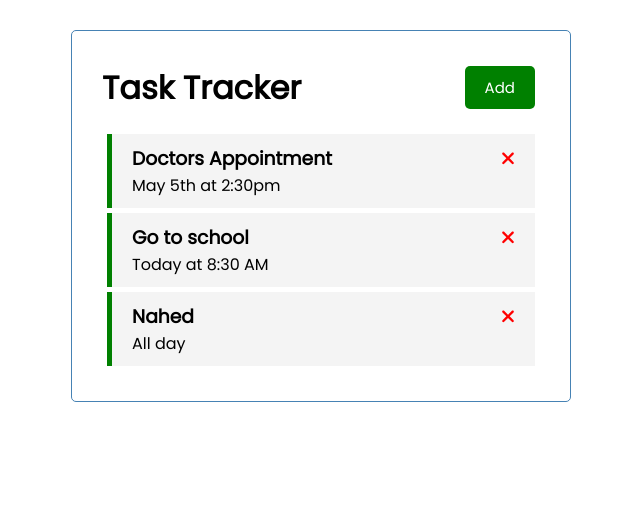
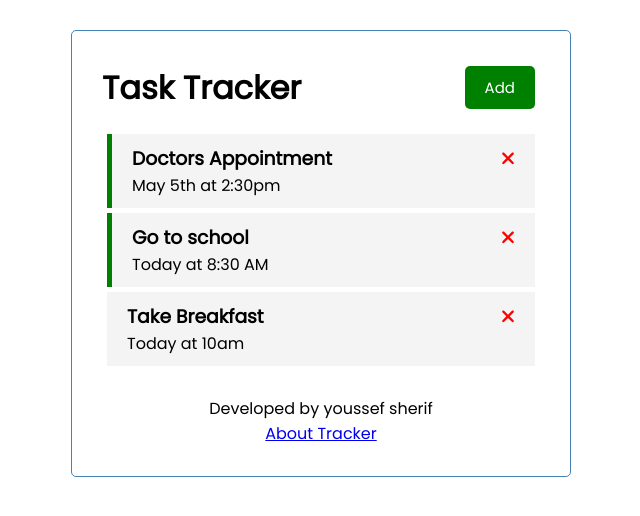
Before and after one commit to YoussefSherif10/Angular_TaskTracker_ts, an Angular app: page / in a window 1280 px wide. Shown: the top 516 px of the page, without its empty margins (319-959 px from the left). Built offline with nearby package versions, Linux system fonts and the light colour scheme; data requests are answered from the project's data file.

Commit message:
Added footer component

```diff
--- a/db.json
+++ b/db.json
@@ -13,10 +13,10 @@
       "id": 2
     },
     {
-      "text": "Nahed",
-      "day": "All day",
-      "reminder": true,
-      "id": 4
+      "text": "Take Breakfast",
+      "day": "Today at 10am",
+      "reminder": false,
+      "id": 3
     }
   ]
 }
--- a/src/app/app.component.html
+++ b/src/app/app.component.html
@@ -1,4 +1,5 @@
 <div class="container">
   <app-header></app-header>
   <router-outlet></router-outlet>
+  <app-footer></app-footer>
 </div>
--- a/src/app/app.module.ts
+++ b/src/app/app.module.ts
@@ -12,6 +12,7 @@ import { TasksComponent } from './components/tasks/tasks.component';
 import { TaskItemComponent } from './components/task-item/task-item.component';
 import { AddTaskComponent } from './components/add-task/add-task.component';
 import { AboutComponent } from './components/about/about.component';
+import { FooterComponent } from './components/footer/footer.component';
 
 const appRoutes: Routes = [
   {path: '', component: TasksComponent},
@@ -26,7 +27,8 @@ const appRoutes: Routes = [
     TasksComponent,
     TaskItemComponent,
     AddTaskComponent,
-    AboutComponent
+    AboutComponent,
+    FooterComponent
   ],
   imports: [
     BrowserModule,
--- /dev/null
+++ b/src/app/components/footer/footer.component.css
@@ -0,0 +1,4 @@
+footer {
+  margin-top: 30px;
+  text-align: center;
+}
--- /dev/null
+++ b/src/app/components/footer/footer.component.html
@@ -0,0 +1,4 @@
+<footer>
+  <p>Developed by youssef sherif</p>
+  <a routerLink="about">About Tracker</a>
+</footer>
--- a/src/app/components/header/header.component.html
+++ b/src/app/components/header/header.component.html
@@ -1,6 +1,7 @@
 <header>
   <h1>{{title}}</h1>
-  <app-button color="{{showAddTask ? 'red' :  'green'}}"
+  <app-button *ngIf="hasRoute('/')"
+              color="{{showAddTask ? 'red' :  'green'}}"
               text="{{showAddTask ? 'Close' : 'Add'}}"
               (btnClick)="toggleAddTask()"></app-button>
 </header>
--- a/src/app/components/header/header.component.ts
+++ b/src/app/components/header/header.component.ts
@@ -1,6 +1,7 @@
 import { Component, OnInit } from '@angular/core';
 import {UiService} from "../../services/ui.service";
 import {Subscription} from "rxjs";
+import {Router} from "@angular/router";
 
 @Component({
   selector: 'app-header',
@@ -12,7 +13,7 @@ export class HeaderComponent implements OnInit {
   showAddTask!: boolean;
   subscription !: Subscription;
 
-  constructor(private uiService: UiService) {
+  constructor(private uiService: UiService, private router:Router) {
     this.subscription = this.uiService.onToggle().subscribe(value => {
       this.showAddTask = value;
     });
@@ -26,4 +27,8 @@ export class HeaderComponent implements OnInit {
   toggleAddTask(){
     this.uiService.toggleAddTask();
   }
+
+  hasRoute(route: string){
+    return this.router.url === route;
+  }
 }
```
Also changed, not shown: src/app/components/footer/footer.component.ts (added, +10 -0 lines), 1 other file (tests, documents, lock files or other folders).
